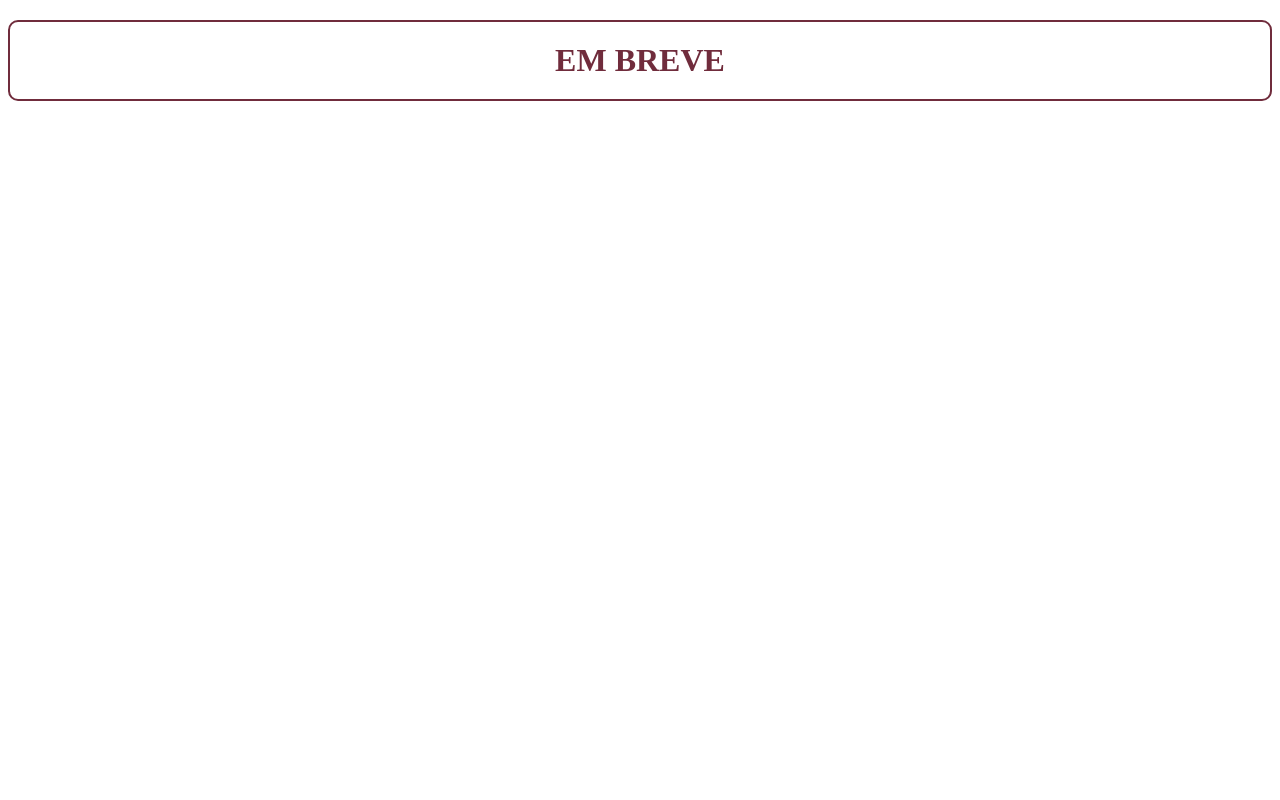
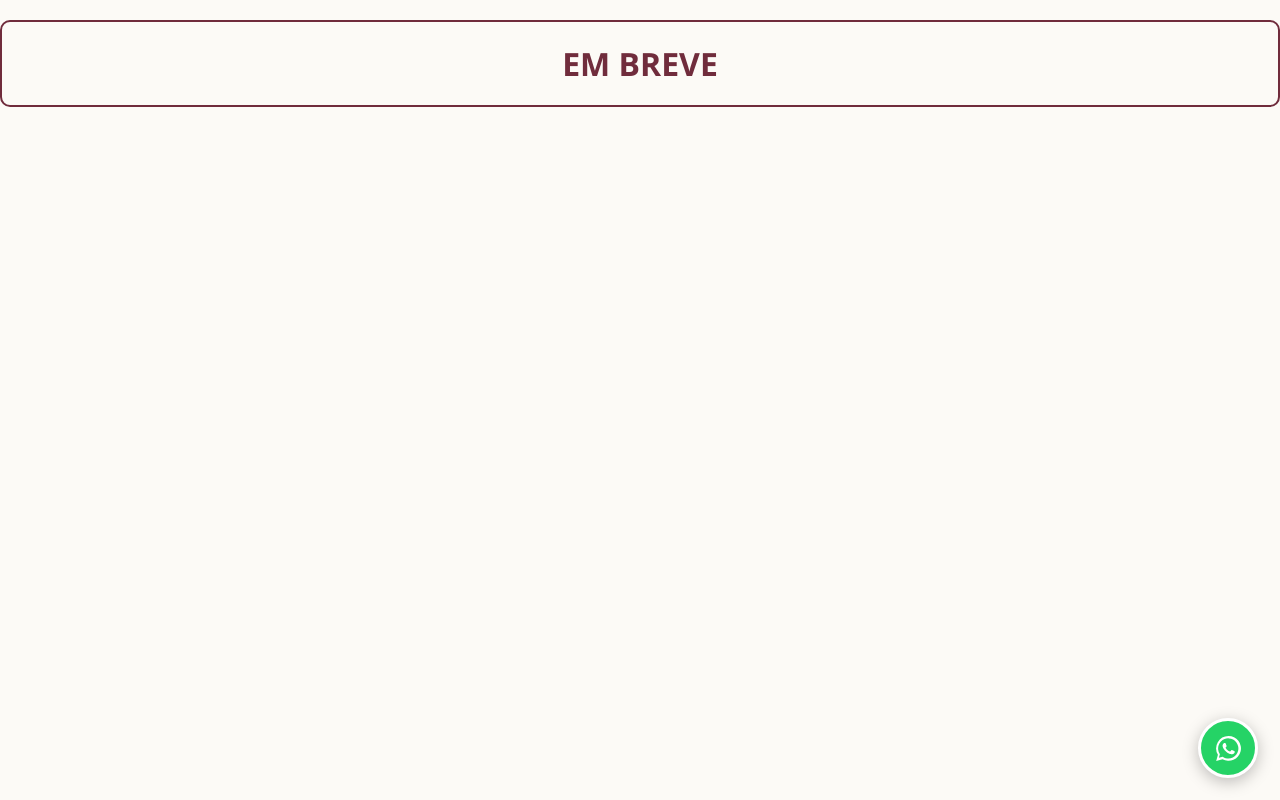
Before and after one commit to davixavee/associacao, a plain HTML site: page contato.html in a window 1280 px wide. Drawn offline with Linux system fonts and the light colour scheme.

Commit message:
whatsapp

```diff
--- a/contato.html
+++ b/contato.html
@@ -4,6 +4,7 @@
     <meta charset="UTF-8">
     <meta name="viewport" content="width=device-width, initial-scale=1.0">
     <title>Contatos</title>
+    <link rel="stylesheet" href="style.css">
     <style>
         h1.breve {
             text-align: center;
@@ -19,5 +20,16 @@
 </head>
 <body>
     <h1 class="breve">EM BREVE</h1>
+    <a
+        class="whatsapp-button"
+        href="https://wa.me/?text=Ol%C3%A1%2C%20gostaria%20de%20mais%20informa%C3%A7%C3%B5es%20sobre%20a%20Vindima."
+        target="_blank"
+        rel="noopener noreferrer"
+        aria-label="Abrir WhatsApp e escolher um contato"
+        title="Fale conosco pelo WhatsApp">
+        <svg viewBox="0 0 32 32" aria-hidden="true">
+            <path d="M16.02 3.2A12.73 12.73 0 0 0 5.08 22.43L3.3 28.8l6.52-1.71A12.77 12.77 0 1 0 16.02 3.2Zm0 23.23c-2 0-3.96-.54-5.67-1.57l-.4-.24-3.87 1.02 1.03-3.77-.26-.41A10.45 10.45 0 1 1 16.02 26.43Zm5.74-7.83c-.31-.16-1.83-.9-2.11-1-.28-.1-.49-.16-.69.16-.2.31-.8 1-1 1.2-.18.2-.36.23-.67.08-.31-.16-1.3-.48-2.47-1.52-.91-.81-1.53-1.82-1.71-2.13-.18-.31-.02-.48.14-.64.14-.14.31-.36.47-.54.16-.18.21-.31.31-.52.1-.2.05-.39-.02-.54-.08-.16-.69-1.67-.95-2.28-.25-.6-.5-.52-.69-.53l-.59-.01c-.2 0-.54.08-.82.39-.28.31-1.08 1.05-1.08 2.56s1.11 2.98 1.26 3.19c.16.21 2.18 3.33 5.28 4.67.74.32 1.31.51 1.76.65.74.24 1.41.21 1.94.13.59-.09 1.83-.75 2.09-1.47.26-.72.26-1.34.18-1.47-.08-.13-.28-.21-.59-.36Z"/>
+        </svg>
+    </a>
 </body>
 </html>
--- a/style.css
+++ b/style.css
@@ -74,6 +74,40 @@ body {
 .menu a[aria-current="page"] {
     color: #fff;
     background: #702c3c;
+}
+
+.whatsapp-button {
+    position: fixed;
+    z-index: 10;
+    right: max(22px, env(safe-area-inset-right));
+    bottom: max(22px, env(safe-area-inset-bottom));
+    display: grid;
+    width: 60px;
+    height: 60px;
+    place-items: center;
+    border: 3px solid #fff;
+    border-radius: 50%;
+    color: #fff;
+    background: #25d366;
+    box-shadow: 0 4px 16px rgb(0 0 0 / 25%);
+    transition: transform 180ms ease, background-color 180ms ease;
+}
+
+.whatsapp-button:hover,
+.whatsapp-button:focus-visible {
+    transform: scale(1.08);
+    background: #1eaf54;
+}
+
+.whatsapp-button:focus-visible {
+    outline: 3px solid #702c3c;
+    outline-offset: 3px;
+}
+
+.whatsapp-button svg {
+    width: 31px;
+    height: 31px;
+    fill: currentColor;
 }
 
 .hero {
@@ -297,6 +331,13 @@ body {
 }
 
 @media (max-width: 600px) {
+    .whatsapp-button {
+        right: max(16px, env(safe-area-inset-right));
+        bottom: max(16px, env(safe-area-inset-bottom));
+        width: 56px;
+        height: 56px;
+    }
+
     .site-header {
         padding: 10px 14px;
     }
```
Also changed, not shown: index.html (+12 -0 lines), sobre.html (+12 -0 lines).
